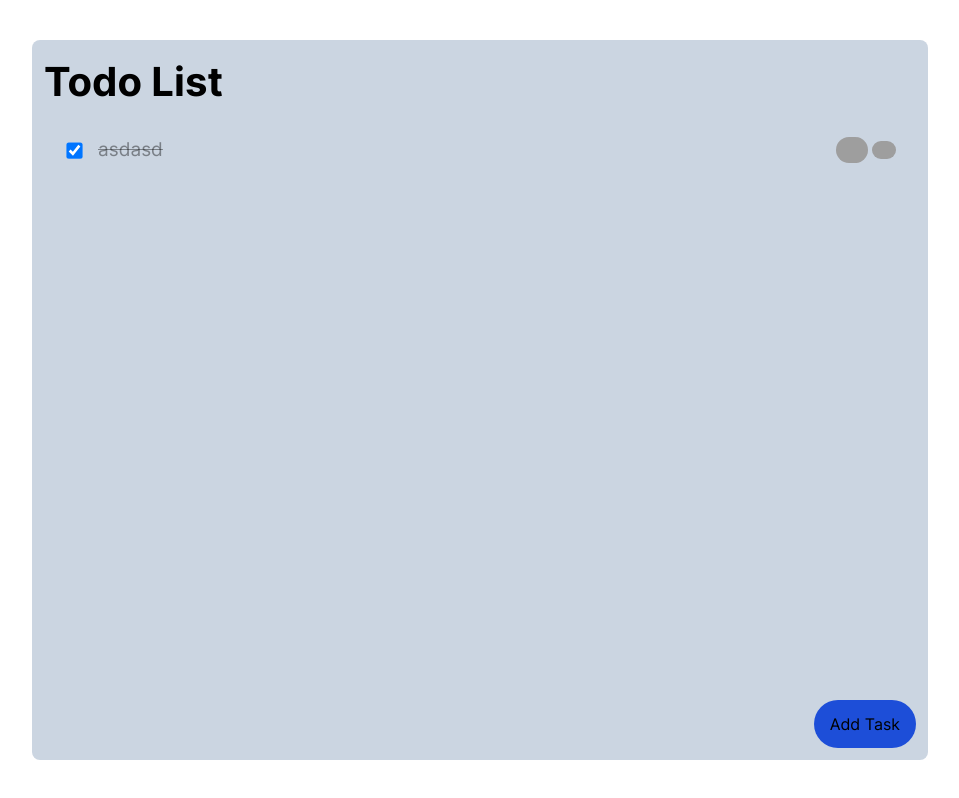
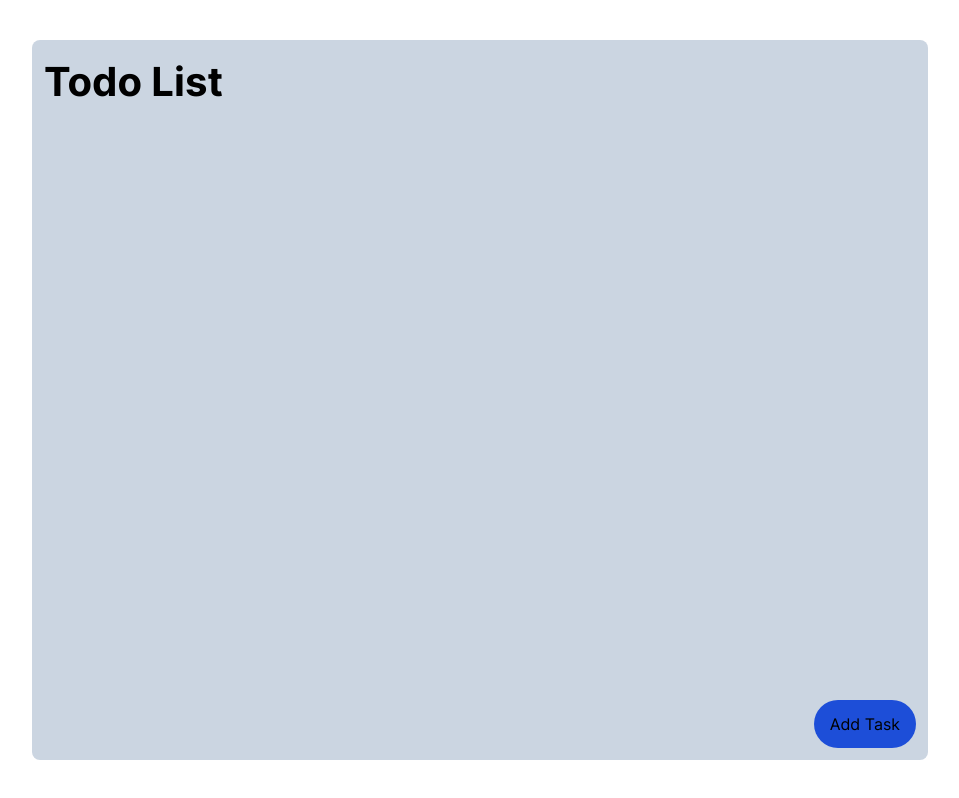
Before and after one commit to kg2714/to-do-app, a React (Create React App) app: page / in a window 1280 px wide. Shown: the whole page, without its empty margins (160-1119 px from the left). Built offline with nearby package versions, Linux system fonts and the light colour scheme; grey boxes are pictures that could not be loaded.

Commit message:
Adding 'save Data' feature

```diff
--- a/package.json
+++ b/package.json
@@ -15,6 +15,7 @@
     "react-dom": "^18.2.0",
     "react-scripts": "5.0.1",
     "shortid": "^2.2.16",
+    "store2": "^2.14.2",
     "tailwindcss": "^3.3.2",
     "typescript": "^4.4.2",
     "web-vitals": "^2.1.0"
--- a/src/main/Data.tsx
+++ /dev/null
@@ -1,24 +0,0 @@
-import shortid from "shortid"
-
-interface IData {
-  name: string
-  done: boolean
-  key: string
-}
-
-export class Data implements IData {
-  name: string
-  done: boolean
-  key: string
-
-  constructor(name: string, done: boolean) {
-    this.name = name
-    this.done = done
-    this.key = shortid.generate()
-    return {
-      name: this.name,
-      done: this.done,
-      key: this.key,
-    }
-  }
-}
--- a/src/main/MainScreen.tsx
+++ b/src/main/MainScreen.tsx
@@ -1,23 +1,55 @@
 import React, { useState, useEffect } from "react"
-import TaskList from "./TaskList"
 import "./style/fonts.css"
-import { Data } from "./Data"
 import TaskItem from "./TaskItem"
 import "./style/scrollbar.css"
 import Modal from "./Modal"
 import { getIndexOfData } from "./utils/ArrayProcessing"
+import store from "store2"
+import shortid from "shortid"
+import { Data } from "./utils/DataInterface"
 
-const initData: Data[] = [new Data("asdasd", true)]
+var initData: Data[] = []
 
 export const MainScreen: React.FC = () => {
+  // page content
+  //////////preload for data fetching///////////
+
+  useEffect(() => {
+    const init = Object.keys(store())
+    setData((_) => {
+      var p: Data[] = []
+      init.forEach((e) => {
+        p = [
+          ...p,
+          {
+            name: store.get(e).name,
+            done: store.get(e).done,
+            key: e,
+          },
+        ]
+      })
+      return p
+    })
+  }, [])
+
+  //////////end preload for data fetching///////////
   const [data, setData] = useState(initData)
+
+  useEffect(() => {
+    saveData()
+  })
+
+  const saveData = () => {
+    data.forEach((e) => {
+      store.set(e.key, { name: e.name, done: e.done })
+    })
+  }
 
   const [isShownAddModal, setShownAddModal] = useState(false)
   const [isShownEditModal, setShownEditModal] = useState(false)
 
-  useEffect(() => {
-    console.log(isShownAddModal ? "Modal shown" : "Closed modal")
-  }, [isShownAddModal])
+  // eslint-disable-next-line
+  // useEffect(() => saveData(), [data])
 
   const showModal = () => {
     setShownAddModal((e) => !e)
@@ -29,9 +61,11 @@ export const MainScreen: React.FC = () => {
   //add modal content
 
   const handleAddTask = (taskName: string) => {
-    setData((_) =>
-      taskName !== "" ? [...data, new Data(taskName, false)] : [...data]
-    )
+    setData((_) => {
+      return taskName !== ""
+        ? [...data, { name: taskName, done: false, key: shortid.generate() }]
+        : [...data]
+    })
 
     setShownAddModal((_) => false)
     setTaskName((_) => "")
@@ -58,6 +92,7 @@ export const MainScreen: React.FC = () => {
           onKeyDown={(e) => {
             if (e.key === "Enter") {
               handleAddTask(taskName)
+              saveData()
             }
           }}
         />
@@ -65,6 +100,7 @@ export const MainScreen: React.FC = () => {
           className="self-end mr-2 mt-3 px-4 py-2 bg-white bg-opacity-60 rounded-3xl"
           onClick={() => {
             handleAddTask(taskName)
+            saveData()
           }}
         >
           Add new task
@@ -73,7 +109,11 @@ export const MainScreen: React.FC = () => {
     )
   }
 
-  const [editingData, setEditingData] = useState(new Data("", true))
+  const [editingData, setEditingData] = useState({
+    name: "",
+    done: false,
+    key: "",
+  })
   const [editingTaskName, setEditingTaskName] = useState("")
 
   // edit modal content
@@ -85,14 +125,15 @@ export const MainScreen: React.FC = () => {
 
   function handleEdit() {
     var edit = data
-    edit[getIndexOfData(edit, editingData)] = new Data(
-      editingTaskName,
-      editingData.done
-    )
+
+    edit[getIndexOfData(edit, editingData)].name = editingTaskName
+    edit[getIndexOfData(edit, editingData)].done = editingData.done
+
     setData((_) => edit)
 
     setShownEditModal((_) => false)
     setEditingTaskName((_) => "")
+    saveData()
   }
 
   const EditModalContent = () => {
@@ -132,6 +173,11 @@ export const MainScreen: React.FC = () => {
     )
   }
 
+  window.addEventListener("beforeunload", () => {
+    store(false)
+    saveData()
+  })
+
   return (
     <div className="flex w-screen h-screen justify-center items-center">
       <div className="flex flex-col sm:w-[70vw] sm:h-[90vh] w-screen h-screen rounded-lg bg-slate-300">
@@ -146,8 +192,7 @@ export const MainScreen: React.FC = () => {
             Todo List
           </p>
         </div>
-
-        <TaskList>
+        <div className="mx-3 h-full overflow-y-auto">
           {data.map((p) => {
             return (
               <TaskItem
@@ -159,13 +204,23 @@ export const MainScreen: React.FC = () => {
                 handleRemove={() => {
                   setData((_) => {
                     const l = data.filter((e) => e !== p)
+                    store.remove(p.key)
                     return l
                   })
+                }}
+                handleClick={(l) => {
+                  var edit = data
+                  edit[getIndexOfData(data, p)].done =
+                    !edit[getIndexOfData(data, p)].done
+
+                  setData((_) => data)
+
+                  saveData()
                 }}
               />
             )
           })}
-        </TaskList>
+        </div>
         <button
           onClick={showModal}
           className="self-end bg-blue-700 rounded-[4em] py-3 px-4 m-3"
--- a/src/main/Modal.tsx
+++ b/src/main/Modal.tsx
@@ -1,13 +1,13 @@
-import React from "react";
+import React from "react"
 
 interface Props {
-  children: React.ReactNode;
+  children: React.ReactNode
 }
 
 export default function Modal(props: Props) {
   return (
     <div
-      className={`absolute flex w-screen h-screen justify-center items-center bg-opacity-50 bg-slate-300 backdrop-blur-sm transition-all duration-200`}
+      className={`absolute flex w-screen h-screen justify-center items-center bg-opacity-50 bg-slate-300 backdrop-blur-sm backdrop-contrast-100 backdrop-brightness-150 transition-all duration-200`}
     >
       <div className="w-[80%] bg-indigo-600 bg-opacity-70 rounded-2xl">
         <div className="m-4">
@@ -17,5 +17,5 @@ export default function Modal(props: Props) {
         </div>
       </div>
     </div>
-  );
+  )
 }
--- a/src/main/TaskItem.tsx
+++ b/src/main/TaskItem.tsx
@@ -1,10 +1,14 @@
 import React, { useState } from "react"
-import { Data } from "./Data"
 
 interface Props {
-  data: Data
+  data: {
+    name: string
+    done: boolean
+    key: string
+  }
   handleEdit: () => void
   handleRemove: () => void
+  handleClick: (l: boolean) => void
 }
 
 export default function TaskItem(props: Props) {
@@ -19,7 +23,12 @@ export default function TaskItem(props: Props) {
         fontSize: "calc(2vh + 3px)",
       }}
       onClick={() => {
-        setChecked((e) => (hoverOnEdit ? e : !e))
+        if (!hoverOnEdit) {
+          setChecked((e) => {
+            return !e
+          })
+          props.handleClick(!isChecked)
+        }
       }}
     >
       <input
@@ -40,21 +49,19 @@ export default function TaskItem(props: Props) {
       >
         {props.data.name}
       </label>
-      <div
-        className="justify-self-end my-auto editButton mr-1 flex flex-row"
-        onMouseEnter={() => {
-          setHoverOnEdit((_) => true)
-        }}
-        onMouseLeave={() => {
-          setHoverOnEdit((_) => false)
-        }}
-      >
+      <div className="justify-self-end my-auto editButton mr-1 flex flex-row">
         <img
           src="https://cdn2.iconfinder.com/data/icons/business-shop-finance-symbols-set-3/91/Business_-_Shop_-_Finance_148-1024.png"
           alt="delete"
           className="w-8 rounded-full hover:bg-red-500 transition-all duration-100"
           onClick={() => {
             props.handleRemove()
+          }}
+          onMouseEnter={() => {
+            setHoverOnEdit((_) => true)
+          }}
+          onMouseLeave={() => {
+            setHoverOnEdit((_) => false)
           }}
         />
         <img
@@ -64,6 +71,12 @@ export default function TaskItem(props: Props) {
           onClick={(e) => {
             props.handleEdit()
           }}
+          onMouseEnter={() => {
+            setHoverOnEdit((_) => true)
+          }}
+          onMouseLeave={() => {
+            setHoverOnEdit((_) => false)
+          }}
         />
       </div>
     </div>
--- a/src/main/TaskList.tsx
+++ /dev/null
@@ -1,9 +0,0 @@
-import React from "react"
-
-interface Props {
-  children: React.ReactNode
-}
-
-export default function TaskList(props: Props) {
-  return <div className="mx-3 h-full overflow-y-auto">{props.children}</div>
-}
--- a/src/main/utils/ArrayProcessing.tsx
+++ b/src/main/utils/ArrayProcessing.tsx
@@ -1,4 +1,4 @@
-import { Data } from "../Data"
+import { Data } from "./DataInterface"
 
 export const getIndexOfData = (i: Array<Data>, s: Data): number => {
   var p = -1
--- /dev/null
+++ b/src/main/utils/DataInterface.tsx
@@ -0,0 +1,5 @@
+export interface Data {
+  name: string
+  done: boolean
+  key: string
+}
```
Also changed, not shown: 1 other file (tests, documents, lock files or other folders).
